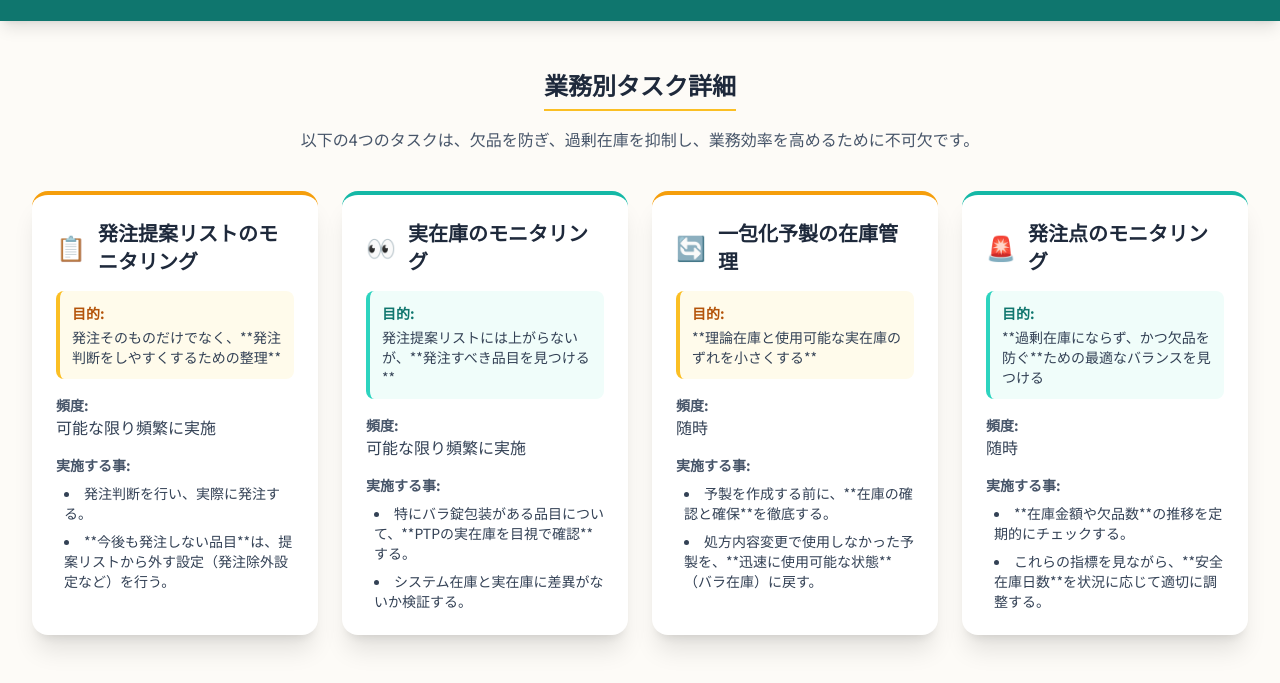
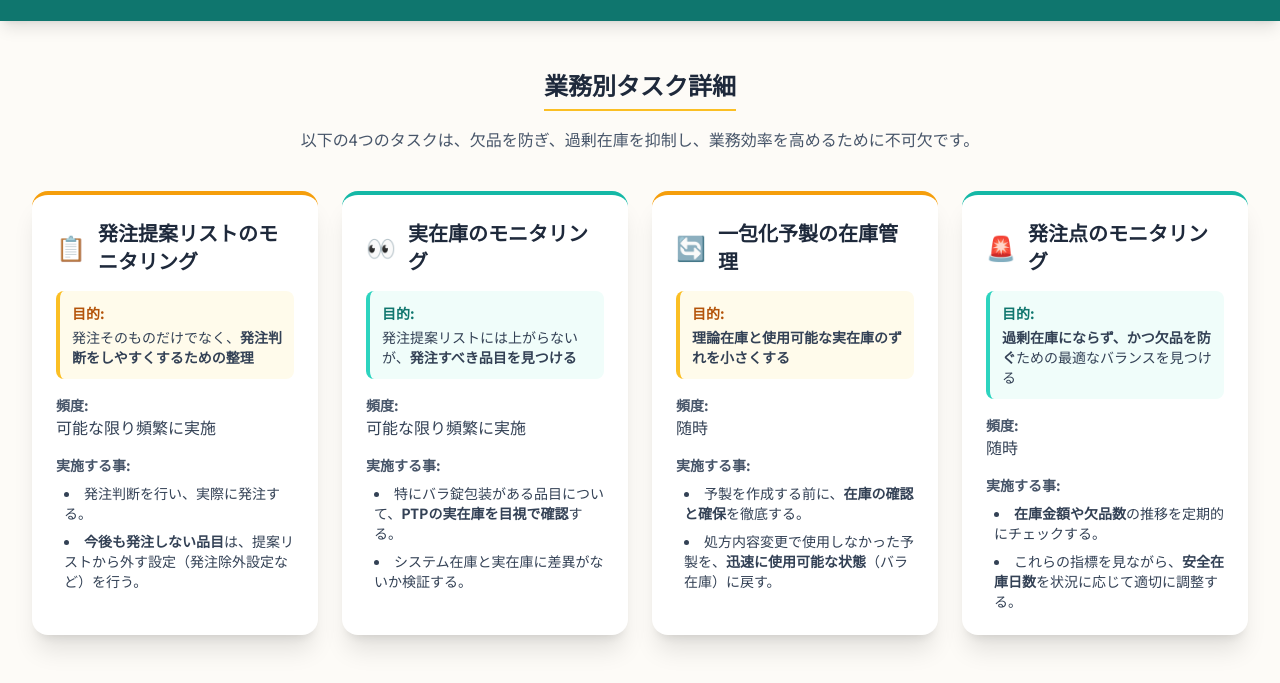
Before and after one commit to t-yamadera-sys/PharmacyInventoryGuide, a plain HTML site: page index.html in a window 1280 px wide. Shown: the part 91-774 px from the top of the page. Drawn offline with nearby package versions, Linux system fonts and the light colour scheme.

Commit message:
Enhance HTML with strong tags for emphasis

```diff
--- a/index.html
+++ b/index.html
@@ -51,7 +51,7 @@
                 <!-- Purpose -->
                 <div class="mb-4 p-3 rounded-lg bg-amber-50 border-l-4 border-amber-400">
                     <p class="font-bold text-amber-700 text-sm">目的:</p>
-                    <p class="text-sm mt-1">発注そのものだけでなく、**発注判断をしやすくするための整理**</p>
+                    <p class="text-sm mt-1">発注そのものだけでなく、<strong>発注判断をしやすくするための整理</strong></p>
                 </div>
 
                 <!-- Frequency -->
@@ -65,7 +65,7 @@
                     <p class="font-bold text-slate-600 text-sm mb-2">実施する事:</p>
                     <ul class="space-y-2 text-sm text-slate-700 list-disc list-inside pl-2">
                         <li>発注判断を行い、実際に発注する。</li>
-                        <li>**今後も発注しない品目**は、提案リストから外す設定（発注除外設定など）を行う。</li>
+                        <li><strong>今後も発注しない品目</strong>は、提案リストから外す設定（発注除外設定など）を行う。</li>
                     </ul>
                 </div>
             </div>
@@ -80,7 +80,7 @@
                 <!-- Purpose -->
                 <div class="mb-4 p-3 rounded-lg bg-teal-50 border-l-4 border-teal-400">
                     <p class="font-bold text-teal-700 text-sm">目的:</p>
-                    <p class="text-sm mt-1">発注提案リストには上がらないが、**発注すべき品目を見つける**</p>
+                    <p class="text-sm mt-1">発注提案リストには上がらないが、<strong>発注すべき品目を見つける</strong></p>
                 </div>
 
                 <!-- Frequency -->
@@ -93,7 +93,7 @@
                 <div>
                     <p class="font-bold text-slate-600 text-sm mb-2">実施する事:</p>
                     <ul class="space-y-2 text-sm text-slate-700 list-disc list-inside pl-2">
-                        <li>特にバラ錠包装がある品目について、**PTPの実在庫を目視で確認**する。</li>
+                        <li>特にバラ錠包装がある品目について、<strong>PTPの実在庫を目視で確認</strong>する。</li>
                         <li>システム在庫と実在庫に差異がないか検証する。</li>
                     </ul>
                 </div>
@@ -109,7 +109,7 @@
                 <!-- Purpose -->
                 <div class="mb-4 p-3 rounded-lg bg-amber-50 border-l-4 border-amber-400">
                     <p class="font-bold text-amber-700 text-sm">目的:</p>
-                    <p class="text-sm mt-1">**理論在庫と使用可能な実在庫のずれを小さくする**</p>
+                    <p class="text-sm mt-1"><strong>理論在庫と使用可能な実在庫のずれを小さくする</strong></p>
                 </div>
 
                 <!-- Frequency -->
@@ -122,8 +122,8 @@
                 <div>
                     <p class="font-bold text-slate-600 text-sm mb-2">実施する事:</p>
                     <ul class="space-y-2 text-sm text-slate-700 list-disc list-inside pl-2">
-                        <li>予製を作成する前に、**在庫の確認と確保**を徹底する。</li>
-                        <li>処方内容変更で使用しなかった予製を、**迅速に使用可能な状態**（バラ在庫）に戻す。</li>
+                        <li>予製を作成する前に、<strong>在庫の確認と確保</strong>を徹底する。</li>
+                        <li>処方内容変更で使用しなかった予製を、<strong>迅速に使用可能な状態</strong>（バラ在庫）に戻す。</li>
                     </ul>
                 </div>
             </div>
@@ -138,7 +138,7 @@
                 <!-- Purpose -->
                 <div class="mb-4 p-3 rounded-lg bg-teal-50 border-l-4 border-teal-400">
                     <p class="font-bold text-teal-700 text-sm">目的:</p>
-                    <p class="text-sm mt-1">**過剰在庫にならず、かつ欠品を防ぐ**ための最適なバランスを見つける</p>
+                    <p class="text-sm mt-1"><strong>過剰在庫にならず、かつ欠品を防ぐ</strong>ための最適なバランスを見つける</p>
                 </div>
 
                 <!-- Frequency -->
@@ -151,8 +151,8 @@
                 <div>
                     <p class="font-bold text-slate-600 text-sm mb-2">実施する事:</p>
                     <ul class="space-y-2 text-sm text-slate-700 list-disc list-inside pl-2">
-                        <li>**在庫金額や欠品数**の推移を定期的にチェックする。</li>
-                        <li>これらの指標を見ながら、**安全在庫日数**を状況に応じて適切に調整する。</li>
+                        <li><strong>在庫金額や欠品数</strong>の推移を定期的にチェックする。</li>
+                        <li>これらの指標を見ながら、<strong>安全在庫日数</strong>を状況に応じて適切に調整する。</li>
                     </ul>
                 </div>
             </div>
@@ -162,7 +162,7 @@
         <section class="mt-12 mb-12 p-8 bg-slate-100 rounded-xl border border-slate-200">
             <h3 class="text-xl font-bold text-slate-800 mb-3">総括: なぜモニタリングが重要か</h3>
             <p class="text-slate-600">
-                これらのタスクは、単なるルーティンワークではなく、在庫情報を**経営判断に活かす**ための活動です。
+                これらのタスクは、単なるルーティンワークではなく、在庫情報を<strong>経営判断に活かす</strong>ための活動です。
                 発注提案リストの整備は判断の速度を上げ、実在庫の確認は隠れたリスク（欠品）を防ぎます。
                 また、発注点や予製在庫の管理は、キャッシュフローと患者サービス品質を直接向上させます。
             </p>
```
